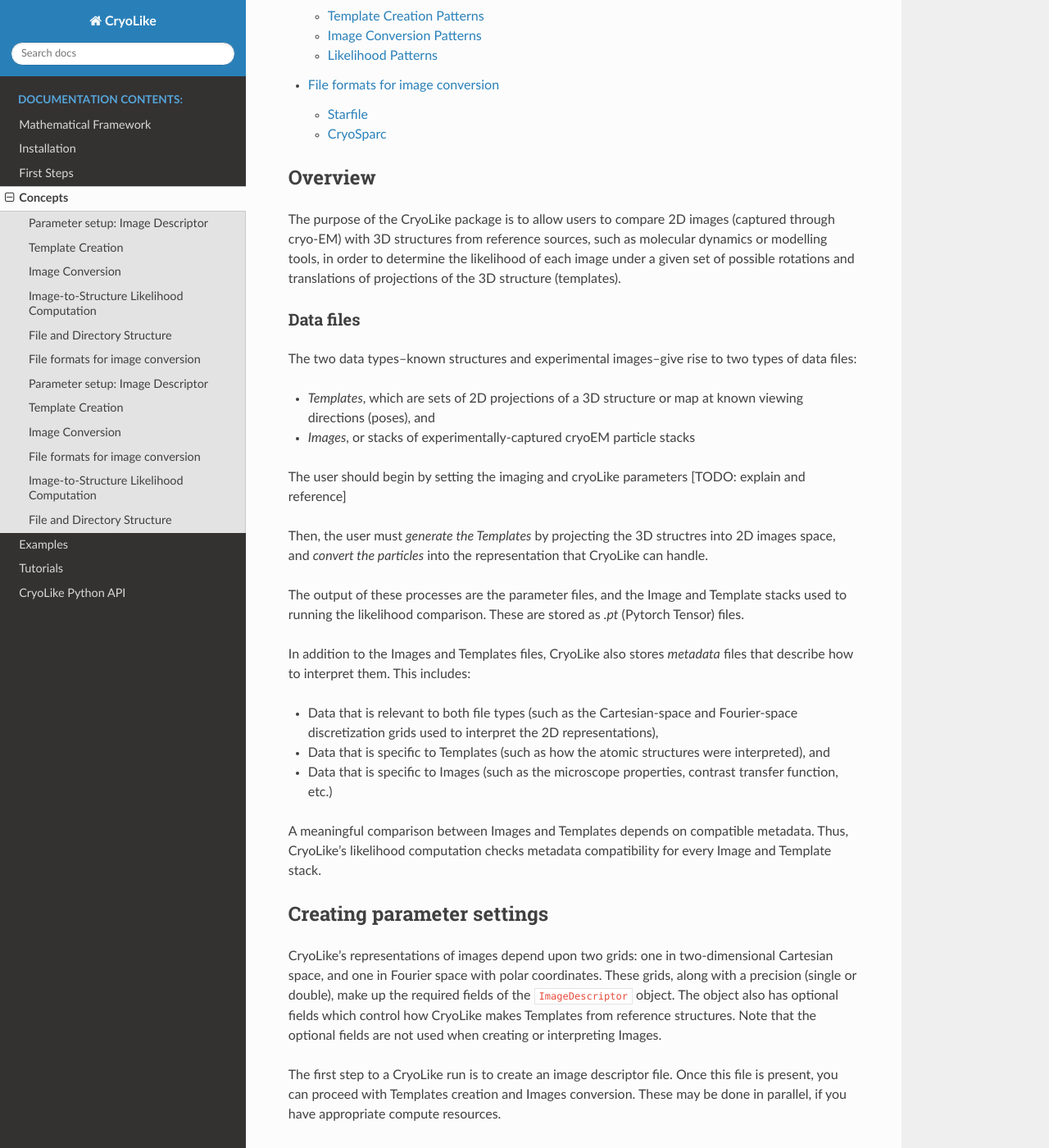
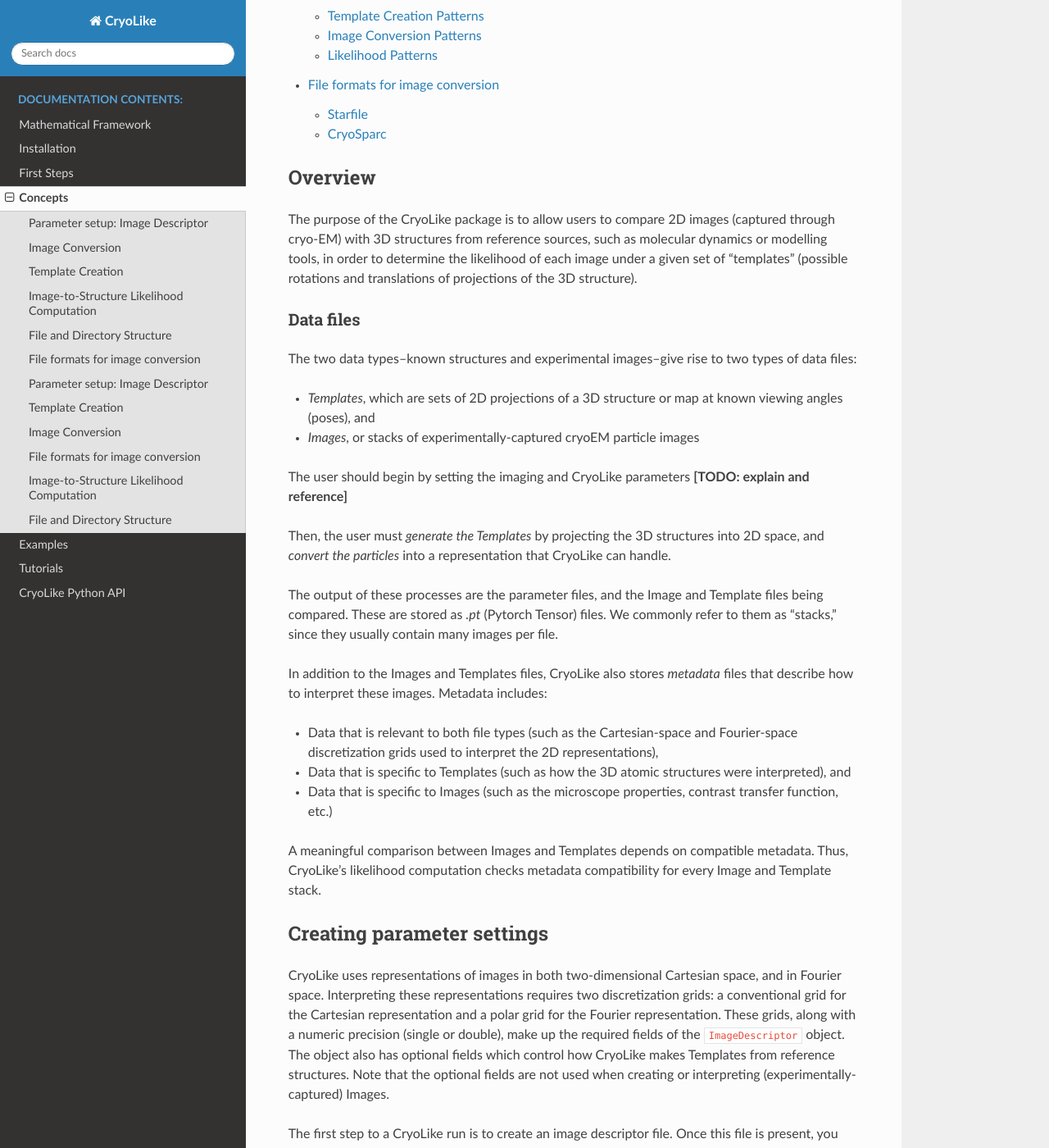
Before and after one commit to flatironinstitute/CryoLike, a Sphinx documentation site: the page built from docs/source/usage/usage.rst, in a window 1280 px wide and 1400 px high, scrolled down 836 px. Shown: the whole window at 82% size. Built offline with Sphinx 7.4.7 and the Read the Docs theme 3.1.0, drawn with Linux system fonts in a browser that asks for light colours; some of the changed text lies outside the part shown.

Commit message:
Further cleanup.

```diff
--- a/docs/source/usage/usage.rst
+++ b/docs/source/usage/usage.rst
@@ -19,8 +19,8 @@
     :maxdepth: 2
 
     imageSettings
+    imageConversion
     templateCreation
-    imageConversion
     likelihoodComputation
     file_structure
     formats
@@ -32,8 +32,8 @@
 (captured through cryo-EM) with 3D structures from reference sources, such
 as molecular dynamics or modelling tools,
 in order to determine the likelihood of each image under a given set of
-possible rotations and translations of projections of the 3D structure
-(templates).
+"templates" (possible rotations and translations of projections of
+the 3D structure).
 
 Data files
 ##########
@@ -42,28 +42,31 @@
 types of data files:
 
 - *Templates*, which are sets of 2D projections of a 3D structure or map at
-  known viewing directions (poses), and
-- *Images*, or stacks of experimentally-captured cryoEM particle stacks
+  known viewing angles (poses), and
+- *Images*, or stacks of experimentally-captured cryoEM particle images
 
-The user should begin by setting the imaging and cryoLike parameters
-[TODO: explain and reference]
+The user should begin by setting the imaging and CryoLike parameters
+**[TODO: explain and reference]**
 
 Then, the user must *generate the Templates* by
-projecting the 3D structres into 2D images space,
-and *convert the particles* into the representation that CryoLike can handle.
+projecting the 3D structures into 2D space,
+and *convert the particles* into a representation
+that CryoLike can handle.
 
 The output of these processes are the parameter files, and the Image and
-Template stacks used to running the likelihood
-comparison. These are stored as `.pt` (Pytorch Tensor) files.
+Template files being compared.
+These are stored as `.pt` (Pytorch Tensor) files. We commonly
+refer to them as "stacks," since they usually contain many images
+per file.
 
 In addition to the Images and Templates files, CryoLike also
 stores *metadata* files that describe
-how to interpret them. This includes:
+how to interpret these images. Metadata includes:
 
 - Data that is relevant to both file types (such as the
   Cartesian-space and Fourier-space discretization grids used to
   interpret the 2D representations),
-- Data that is specific to Templates (such as how the atomic
+- Data that is specific to Templates (such as how the 3D atomic
   structures were interpreted), and
 - Data that is specific to Images (such as the microscope properties,
   contrast transfer function, etc.)
@@ -76,14 +79,17 @@
 Creating parameter settings
 -------------------------------------------------
 
-CryoLike's representations of images depend upon two grids:
-one in two-dimensional Cartesian space, and one in Fourier
-space with polar coordinates. These grids, along with a
-precision (single or double), make up the required fields
+CryoLike uses representations of images in both two-dimensional
+Cartesian space, and in Fourier space. Interpreting these
+representations requires two discretization grids: a
+conventional grid for the Cartesian representation and a
+polar grid for the Fourier representation. These grids, along with a
+numeric precision (single or double), make up the required fields
 of the ``ImageDescriptor`` object. The object also has
 optional fields which control how CryoLike makes Templates
 from reference structures. Note that the optional fields are
-not used when creating or interpreting Images.
+not used when creating or interpreting
+(experimentally-captured) Images.
 
 The first step to a CryoLike run is to create an image
 descriptor file. Once this file is present,
@@ -118,19 +124,22 @@
 For more details about the available options for Template creation, see the
 :doc:`detailed description of Templates creation </usage/templateCreation>`,
 which includes details about the available parameters, supported formats,
-and links to the relevant API calls.
+and links to the relevant parts of the CryoLike API.
 
 
 Converting images
 ------------------------
 
-CryoLike currently supports reading CryoSparc and Starfile image sources
-and images stored in ``.mrc`` format. The conversion
-process also handles restacking Images into standard sizes.
+CryoLike currently supports reading CryoSparc and Starfile descriptor
+files, and images stored in ``.mrc`` format. The conversion
+process also handles "restacking," or converting Image inputs into
+files with an equal number of images each.
 
-Converted Images stacks will be stored in a standard directory
-structure. Each stack will have its own parameters file recording
+Converted Images stacks are stored in a standard directory
+structure. Each stack has its own parameters file recording
 provenance and capture data, as well as description of grids.
+A description of the file layout can be found at the
+:doc:`file structure documentation </usage/file_structure>`.
 
 For a basic example of converting Images from star files, see the
 :doc:`image conversion example</examples/convert_particle_stacks>`.
@@ -148,7 +157,7 @@
 with several options for which degrees of freedom to consider
 and how to aggregate the likelihoods.
 
-For a basic example of running likelihood, see the
+For a basic example of likelihood computation, see the
 :doc:`likelihood computation example</examples/run_likelihood>`.
 
 For more details about the types of output CryoLike can generate,
```
Also changed, not shown: other parts of docs/source/usage/usage.rst (+4 -4 lines), docs/source/first-steps.rst (+12 -8 lines), docs/source/installation.rst (+6 -3 lines), docs/source/usage/imageConversion.rst (+12 -8 lines), docs/source/usage/imageSettings.rst (+27 -16 lines), docs/source/usage/templateCreation.rst (+24 -15 lines).
